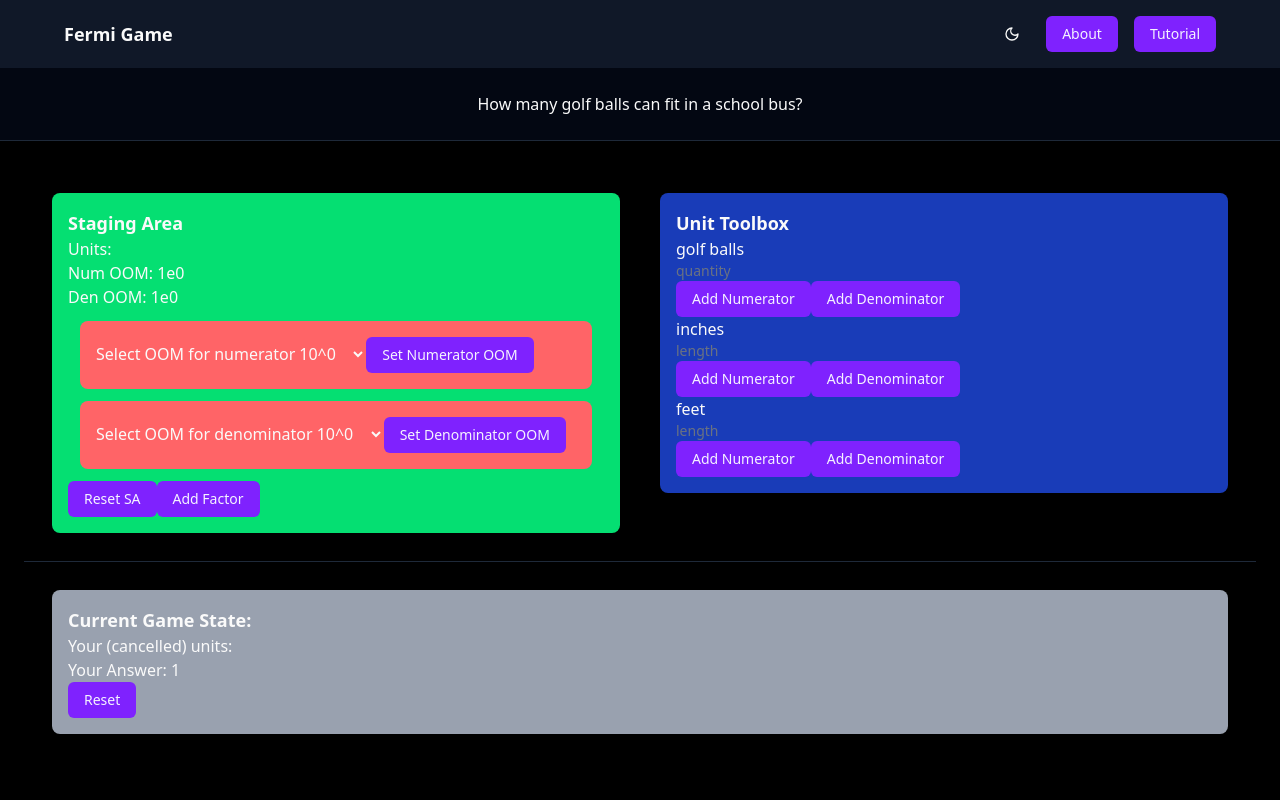
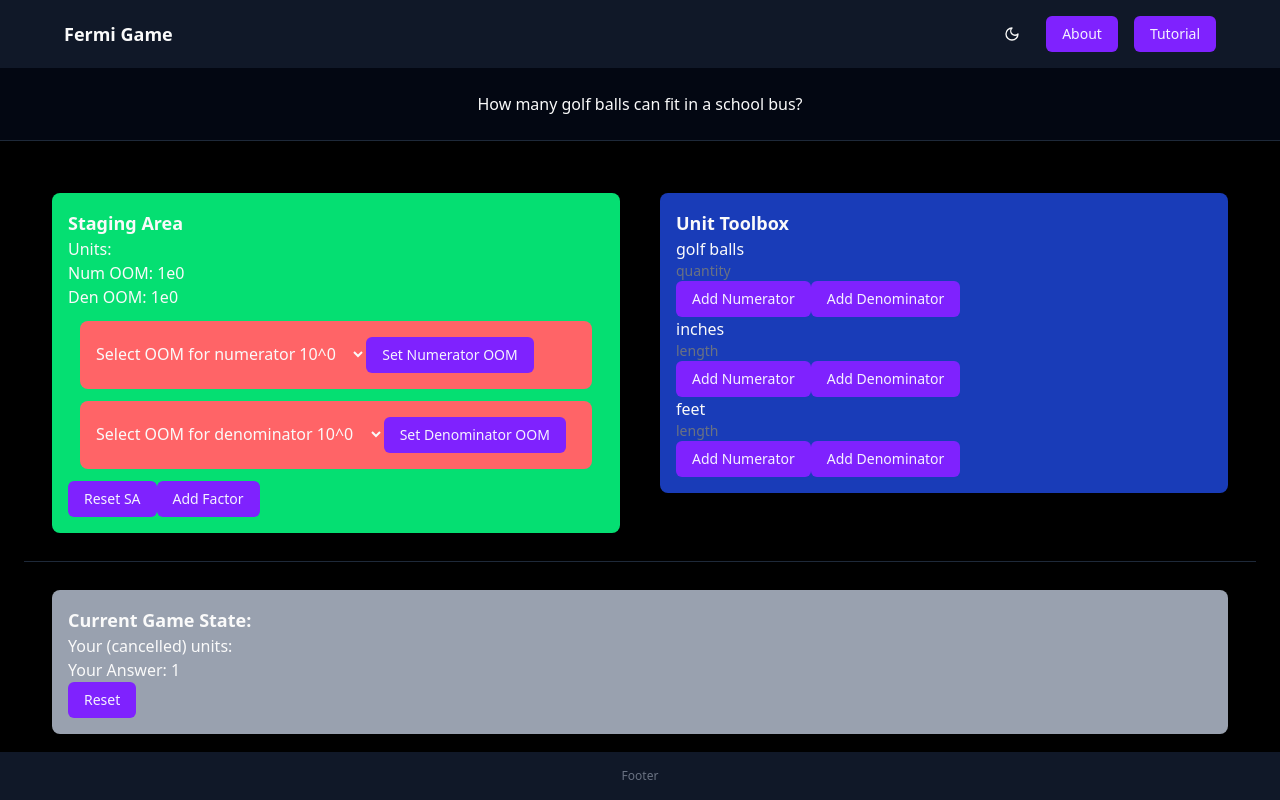
Before and after one commit to andrew-noble/fermi-chain, a React (Vite) app in the folder frontend/: page / in a window 1280 px wide. Shown: the top 800 px of the page. Built offline with nearby package versions, Linux system fonts and the light colour scheme.

Commit message:
fix height on mainlayout

```diff
--- a/frontend/src/components/layouts/MainLayout.tsx
+++ b/frontend/src/components/layouts/MainLayout.tsx
@@ -11,7 +11,7 @@ export default function MainLayout({
   footer?: React.ReactNode;
 }) {
   return (
-    <div className="min-h-screen flex flex-col">
+    <div className="h-screen flex flex-col">
       {topbar && (
         <header className="w-full bg-gray-100 dark:bg-gray-900 p-4">
           {topbar}
@@ -24,7 +24,9 @@ export default function MainLayout({
         </section>
       )}
 
-      <main className="flex-1 p-6 bg-gray-50 dark:bg-black">{children}</main>
+      <main className="flex-1 p-6 bg-gray-50 dark:bg-black overflow-auto">
+        {children}
+      </main>
 
       {footer && (
         <footer className="bg-gray-100 dark:bg-gray-900 text-xs text-gray-500 text-center p-4">
```
